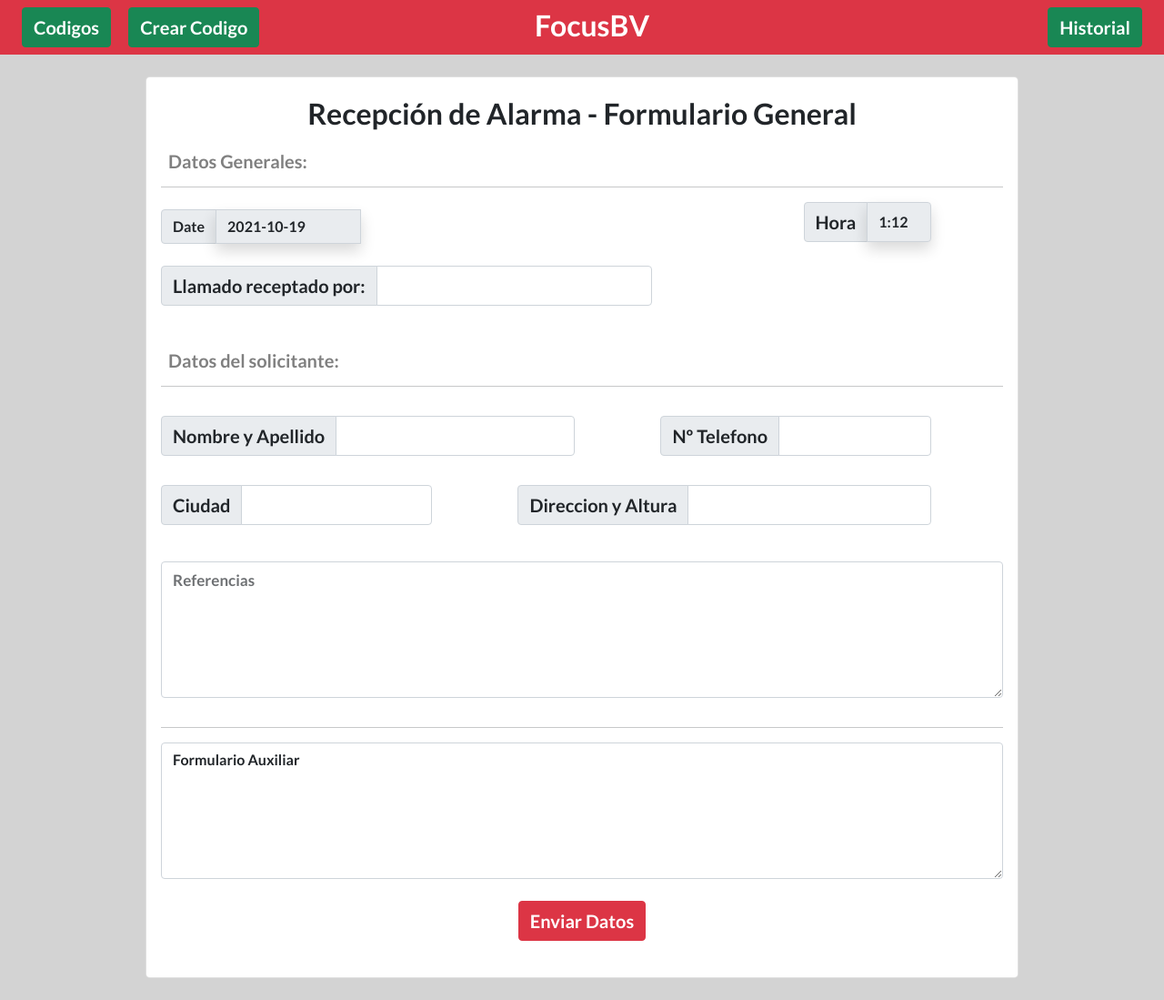
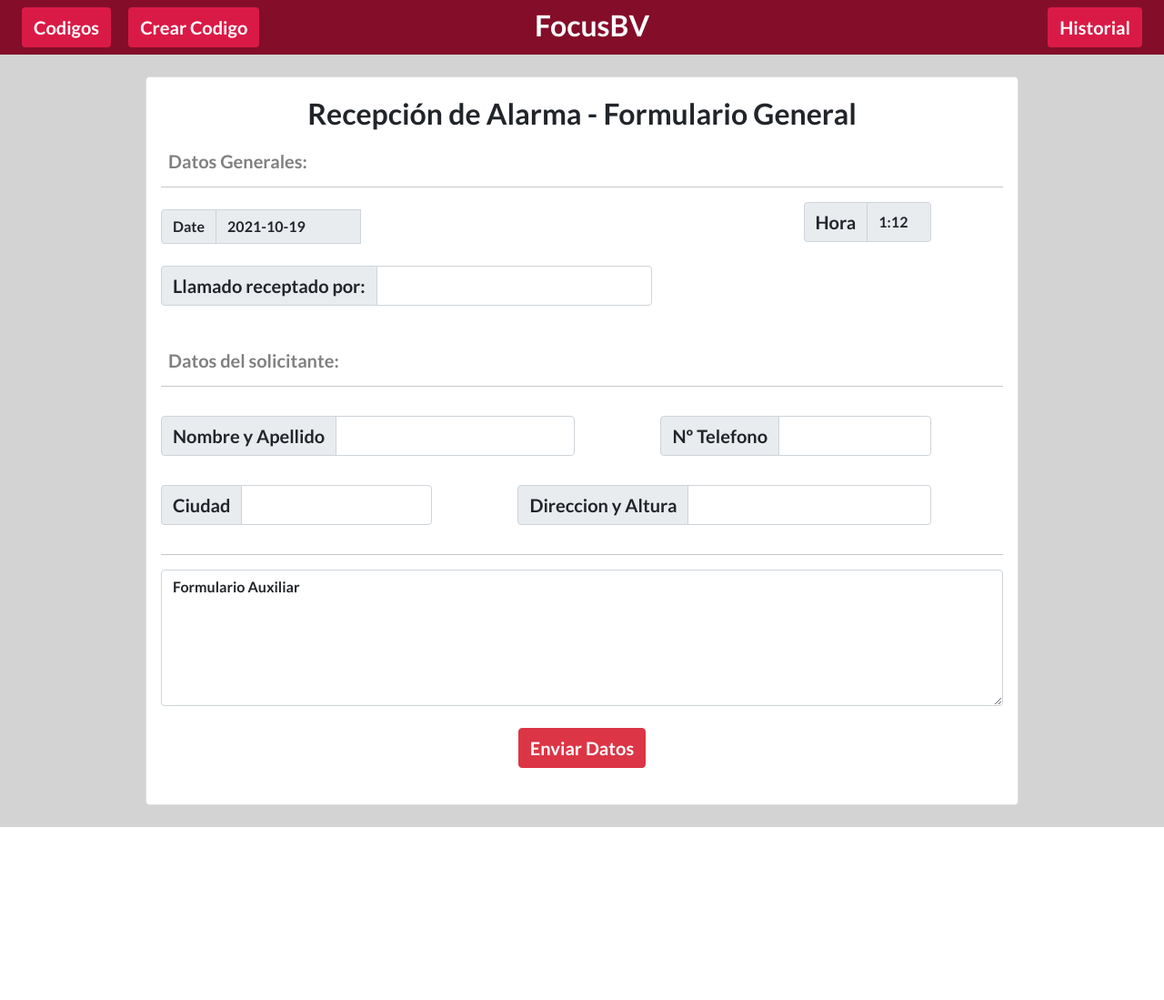
Before and after one commit to GibertSalva/RepoBurbuja2, a Django app: page / in a window 1280 px wide. Shown: the whole page at 91% size. After the commit the page ends 909 px from the top, so only its background shows below. Run offline with Django 3.2, Linux system fonts and the light colour scheme; some libraries are stand-ins or nearby versions.

Commit message:
Navbar Cambiada

```diff
--- a/FocusBV/forms.py
+++ b/FocusBV/forms.py
@@ -19,8 +19,8 @@ class AVform(forms.ModelForm): #HECHO
         fields = '__all__'
         exclude = ['idAlarma']
         widgets = {
-            'date': forms.DateInput(attrs={'class': 'form-control shadow','readonly': True}),
-            'hora': forms.TimeInput(attrs={'class': 'form-control shadow','id':'reloj','readonly': True}),
+            'date': forms.DateInput(attrs={'class': 'form-control ','readonly': True}),
+            'hora': forms.TimeInput(attrs={'class': 'form-control ','id':'reloj','readonly': True}),
             'receptor': forms.TextInput(attrs={'class': 'form-control fs-5'}),
             'nombre': forms.TextInput(attrs={'class': 'form-control fs-5'}),
             'telefono': forms.TextInput(attrs={'class': 'form-control fs-5'}),
@@ -43,8 +43,8 @@ class IFform(forms.ModelForm): #HECHO
         fields = '__all__'
         exclude = ['idAlarma']
         widgets = {
-            'date': forms.DateInput(attrs={'class': 'form-control shadow','readonly': True}),
-            'hora': forms.TimeInput(attrs={'class': 'form-control shadow','id':'reloj','readonly': True}),            'receptor': forms.TextInput(attrs={'class': 'form-control fs-5'}),
+            'date': forms.DateInput(attrs={'class': 'form-control ','readonly': True}),
+            'hora': forms.TimeInput(attrs={'class': 'form-control ','id':'reloj','readonly': True}),            'receptor': forms.TextInput(attrs={'class': 'form-control fs-5'}),
             'nombre': forms.TextInput(attrs={'class': 'form-control fs-5'}),
             'telefono': forms.TextInput(attrs={'class': 'form-control fs-5'}),
             'ciudad': forms.TextInput(attrs={'class': 'form-control fs-5'}),
@@ -63,8 +63,8 @@ class IBform(forms.ModelForm): #HECHO
         fields = '__all__'
         exclude = ['idAlarma']
         widgets = {
-            'date': forms.DateInput(attrs={'class': 'form-control shadow','readonly': True}),
-            'hora': forms.TimeInput(attrs={'class': 'form-control shadow','id':'reloj','readonly': True}),
+            'date': forms.DateInput(attrs={'class': 'form-control ','readonly': True}),
+            'hora': forms.TimeInput(attrs={'class': 'form-control ','id':'reloj','readonly': True}),
             'receptor': forms.TextInput(attrs={'class': 'form-control fs-5'}),
             'nombre': forms.TextInput(attrs={'class': 'form-control fs-5'}),
             'telefono': forms.TextInput(attrs={'class': 'form-control fs-5'}),
@@ -83,8 +83,8 @@ class IVform(forms.ModelForm): #HECHO
         fields = '__all__'
         exclude = ['idAlarma']
         widgets = {
-            'date': forms.DateInput(attrs={'class': 'form-control shadow','readonly': True}),
-            'hora': forms.TimeInput(attrs={'class': 'form-control shadow','id':'reloj','readonly': True}),
+            'date': forms.DateInput(attrs={'class': 'form-control ','readonly': True}),
+            'hora': forms.TimeInput(attrs={'class': 'form-control ','id':'reloj','readonly': True}),
             'receptor': forms.TextInput(attrs={'class': 'form-control fs-5'}),
             'nombre': forms.TextInput(attrs={'class': 'form-control fs-5'}),
             'telefono': forms.TextInput(attrs={'class': 'form-control fs-5'}),
@@ -106,8 +106,8 @@ class IVhform(forms.ModelForm):#Hecho
         fields = '__all__'
         exclude = ['idAlarma']
         widgets = {
-            'date': forms.DateInput(attrs={'class': 'form-control shadow','readonly': True}),
-            'hora': forms.TimeInput(attrs={'class': 'form-control shadow','id':'reloj','readonly': True}),
+            'date': forms.DateInput(attrs={'class': 'form-control ','readonly': True}),
+            'hora': forms.TimeInput(attrs={'class': 'form-control ','id':'reloj','readonly': True}),
             'receptor': forms.TextInput(attrs={'class': 'form-control fs-5'}),
             'nombre': forms.TextInput(attrs={'class': 'form-control fs-5'}),
             'telefono': forms.TextInput(attrs={'class': 'form-control fs-5'}),
@@ -119,7 +119,7 @@ class IVhform(forms.ModelForm):#Hecho
             'humoLlamas': forms.Textarea(attrs={'class': 'form-control fs-5', 'style': 'height: 150px'}),
             'vehiculoOcup': forms.RadioSelect(choices=[(True, 'SI'), (False, 'NO')],
                                             attrs=({'class': 'checkbox-inline'})),
-            'gnc':forms.Textarea(attrs={'class': 'form-control shadow','style': 'height: 100px'}),
+            'gnc':forms.Textarea(attrs={'class': 'form-control ','style': 'height: 100px'}),
             'riesgoProp': forms.RadioSelect(choices=[(True, 'SI'), (False, 'NO')],
                                            attrs=({'class': 'checkbox-inline'})),
         }
@@ -130,8 +130,8 @@ class IEform(forms.ModelForm): #HECHO
         fields = '__all__'
         exclude = ['idAlarma']
         widgets = {
-            'date': forms.DateInput(attrs={'class': 'form-control shadow','readonly': True}),
-            'hora': forms.TimeInput(attrs={'class': 'form-control shadow','id':'reloj','readonly': True}),
+            'date': forms.DateInput(attrs={'class': 'form-control ','readonly': True}),
+            'hora': forms.TimeInput(attrs={'class': 'form-control ','id':'reloj','readonly': True}),
             'receptor': forms.TextInput(attrs={'class': 'form-control fs-5'}),
             'nombre': forms.TextInput(attrs={'class': 'form-control fs-5'}),
             'telefono': forms.TextInput(attrs={'class': 'form-control fs-5'}),
@@ -152,8 +152,8 @@ class RAform(forms.ModelForm):
         fields = '__all__'
         exclude = ['idAlarma']
         widgets = {
-            'date': forms.DateInput(attrs={'class': 'form-control shadow','readonly': True}),
-            'hora': forms.TimeInput(attrs={'class': 'form-control shadow','id':'reloj','readonly': True}),
+            'date': forms.DateInput(attrs={'class': 'form-control ','readonly': True}),
+            'hora': forms.TimeInput(attrs={'class': 'form-control ','id':'reloj','readonly': True}),
             'receptor': forms.TextInput(attrs={'class': 'form-control fs-5'}),
             'nombre': forms.TextInput(attrs={'class': 'form-control fs-5'}),
             'telefono': forms.TextInput(attrs={'class': 'form-control fs-5'}),
@@ -161,8 +161,8 @@ class RAform(forms.ModelForm):
             'direccion': forms.TextInput(attrs={'class': 'form-control fs-5'}),
             'referencia': forms.Textarea(
                 attrs=({'class': 'form-control', 'id': 'floatingTextarea2', 'style': 'height: 150px'})),
-            'animal': forms.TimeInput(attrs={'class': 'form-control shadow'}),
-            'condicionAnimal': forms.TimeInput(attrs={'class': 'form-control shadow', 'style': 'height: 100px'}),
+            'animal': forms.TimeInput(attrs={'class': 'form-control '}),
+            'condicionAnimal': forms.TimeInput(attrs={'class': 'form-control ', 'style': 'height: 100px'}),
             'vision': forms.RadioSelect(choices=[(True, 'SI'),(False, 'NO')],attrs= ({'class': 'checkbox-inline'})),
         }
 
@@ -172,8 +172,8 @@ class RCform(forms.ModelForm): #HECHO
         fields = '__all__'
         exclude = ['idAlarma']
         widgets = {
-            'date': forms.DateInput(attrs={'class': 'form-control shadow','readonly': True}),
-            'hora': forms.TimeInput(attrs={'class': 'form-control shadow','id':'reloj','readonly': True}),
+            'date': forms.DateInput(attrs={'class': 'form-control ','readonly': True}),
+            'hora': forms.TimeInput(attrs={'class': 'form-control ','id':'reloj','readonly': True}),
             'receptor': forms.TextInput(attrs={'class': 'form-control fs-5'}),
             'nombre': forms.TextInput(attrs={'class': 'form-control fs-5'}),
             'telefono': forms.TextInput(attrs={'class': 'form-control fs-5'}),
@@ -189,8 +189,8 @@ class AUXform(forms.ModelForm): #HECHO
         fields = '__all__'
 
         widgets = {
-            'date': forms.DateInput(attrs={'class': 'form-control shadow','readonly': True}),
-            'hora': forms.TimeInput(attrs={'class': 'form-control shadow','id':'reloj','readonly': True}),
+            'date': forms.DateInput(attrs={'class': 'form-control ','readonly': True}),
+            'hora': forms.TimeInput(attrs={'class': 'form-control ','id':'reloj','readonly': True}),
             'receptor': forms.TextInput(attrs={'class': 'form-control fs-5'}),
             'nombre': forms.TextInput(attrs={'class': 'form-control fs-5'}),
             'telefono': forms.TextInput(attrs={'class': 'form-control fs-5'}),
@@ -207,8 +207,8 @@ class EGform(forms.ModelForm):
         fields = '__all__'
 
         widgets = {
-            'date': forms.DateInput(attrs={'class': 'form-control shadow','readonly': True}),
-            'hora': forms.TimeInput(attrs={'class': 'form-control shadow','id':'reloj','readonly': True}),
+            'date': forms.DateInput(attrs={'class': 'form-control ','readonly': True}),
+            'hora': forms.TimeInput(attrs={'class': 'form-control ','id':'reloj','readonly': True}),
             'receptor': forms.TextInput(attrs={'class': 'form-control fs-5'}),
             'nombre': forms.TextInput(attrs={'class': 'form-control fs-5'}),
             'telefono': forms.TextInput(attrs={'class': 'form-control fs-5'}),
@@ -225,8 +225,8 @@ class RPVform(forms.ModelForm):
         fields = '__all__'
 
         widgets = {
-            'date': forms.DateInput(attrs={'class': 'form-control shadow','readonly': True}),
-            'hora': forms.TimeInput(attrs={'class': 'form-control shadow','id':'reloj','readonly': True}),
+            'date': forms.DateInput(attrs={'class': 'form-control ','readonly': True}),
+            'hora': forms.TimeInput(attrs={'class': 'form-control ','id':'reloj','readonly': True}),
             'receptor': forms.TextInput(attrs={'class': 'form-control fs-5'}),
             'nombre': forms.TextInput(attrs={'class': 'form-control fs-5'}),
             'telefono': forms.TextInput(attrs={'class': 'form-control fs-5'}),
@@ -244,8 +244,8 @@ class PCform(forms.ModelForm):
         fields = '__all__'
 
         widgets = {
-            'date': forms.DateInput(attrs={'class': 'form-control shadow','readonly': True}),
-            'hora': forms.TimeInput(attrs={'class': 'form-control shadow','id':'reloj','readonly': True}),
+            'date': forms.DateInput(attrs={'class': 'form-control ','readonly': True}),
+            'hora': forms.TimeInput(attrs={'class': 'form-control ','id':'reloj','readonly': True}),
             'receptor': forms.TextInput(attrs={'class': 'form-control fs-5'}),
             'nombre': forms.TextInput(attrs={'class': 'form-control fs-5'}),
             'telefono': forms.TextInput(attrs={'class': 'form-control fs-5'}),
--- a/FocusBV/templates/AUXf.html
+++ b/FocusBV/templates/AUXf.html
@@ -108,14 +108,6 @@
                     {{ form.direccion }}
                 </div>
             </div>
-            <span></span>
-
-            <div class="col-12 mt-4">
-                <div class="form-floating  fs-5">
-                    {{ form.referencia }}
-                    <label for="floatingTextarea2 ">Referencias </label>
-                </div>
-            </div>
 
     <!-- Fin del codigo general -->
 
--- a/FocusBV/templates/navbar.html
+++ b/FocusBV/templates/navbar.html
@@ -1,10 +1,10 @@
-<nav class="navbar navbar-dark p-1  bg-danger  ">
+<nav class="navbar navbar-dark p-1 rojo">
 
     <div class="container-fluid ">
         <div class="col-5 d-flex justify-content-start">
             <span>
-    <button class=" mx-2 fs-5  fw-bold btn btn-success " type="button" data-bs-toggle="offcanvas" data-bs-target="#offcanvasExample" aria-controls="offcanvasExample">Codigos</button>
-    <button id="btn-abrir-popup" class="btn-abrir-popup mx-2 fs-5  fw-bold btn btn-success" data-bs-toggle="offcanvas" aria-controls="offcanvasExample">Crear Codigo</button>
+    <button class=" mx-2 fs-5  fw-bold btn naranja" type="button" data-bs-toggle="offcanvas" data-bs-target="#offcanvasExample" aria-controls="offcanvasExample">Codigos</button>
+    <button id="btn-abrir-popup" class="btn-abrir-popup mx-2 fs-5  fw-bold btn naranja" data-bs-toggle="offcanvas" aria-controls="offcanvasExample">Crear Codigo</button>
 </span>
         </div>
         <div class="offcanvas offcanvas-start" tabindex="-1" id="offcanvasExample" aria-labelledby="offcanvasExampleLabel">
@@ -15,49 +15,17 @@
             <div class="offcanvas-body">
                 <div>
                     <meta name="viewport" content="width=device-width, initial-scale=1">
+                    </head>
                     <style>
-                    * {
-                        box-sizing: border-box;
+                        .rojo {
+                            background-color: rgb(132, 13, 42) !important
                         }
 
-                    #myInput {
-                        background-position: 10px 10px;
-                        background-repeat: no-repeat;
-                        width: 100%;
-                        font-size: 15px;
-                        padding: 12px 12px 10px;
-                        border: 1px solid rgb(107, 107, 107);
-                        margin-bottom: 12px;
-                    }
-
-                    #myTable {
-                        border-collapse: collapse;
-                        width: 100%;
-                        border: 1px solid rgb(0, 0, 0);
-                        font-size: 14px;
-                        background-color: #bdbdbd;
-                    }
-
-                    #ref {
-                        width: 180%;
-                    }
-
-                    #myTable th,
-                    #myTable td {
-                        text-align: left;
-                        padding: 10px;
-                    }
-
-                    #myTable tr {
-                        border-bottom: 0px solid rgb(0, 0, 0);
-                    }
-
-                    #myTable tr.header,
-                    #myTable tr:hover {
-                        background-color: #8f8f8f;
+                        .naranja {
+                            background-color: rgb(218, 26, 70) !important;
+                            color: white;
                         }
                     </style>
-                </head>
 
                     <body>
 
@@ -314,7 +282,7 @@
     </span>
         </div>
         <div class="col-4 d-flex justify-content-end">
-        <a href="/hi/" class="mx-2 btn btn-success fs-5 fw-bold " >Historial</a>
+            <a href="/hi/" class="mx-2 btn naranja fs-5 fw-bold ">Historial</a>
         </div>
     </div>
 
--- /dev/null
+++ b/FocusBV/templates/style.css
@@ -0,0 +1,3 @@
+.colorprincipal {
+    background-color: rgb(255, 102, 0) !important
+}
```
Also changed, not shown: FocusBV/templates/base.html (+10 -13 lines). Lines whose indentation alone changed are shown as unchanged.
